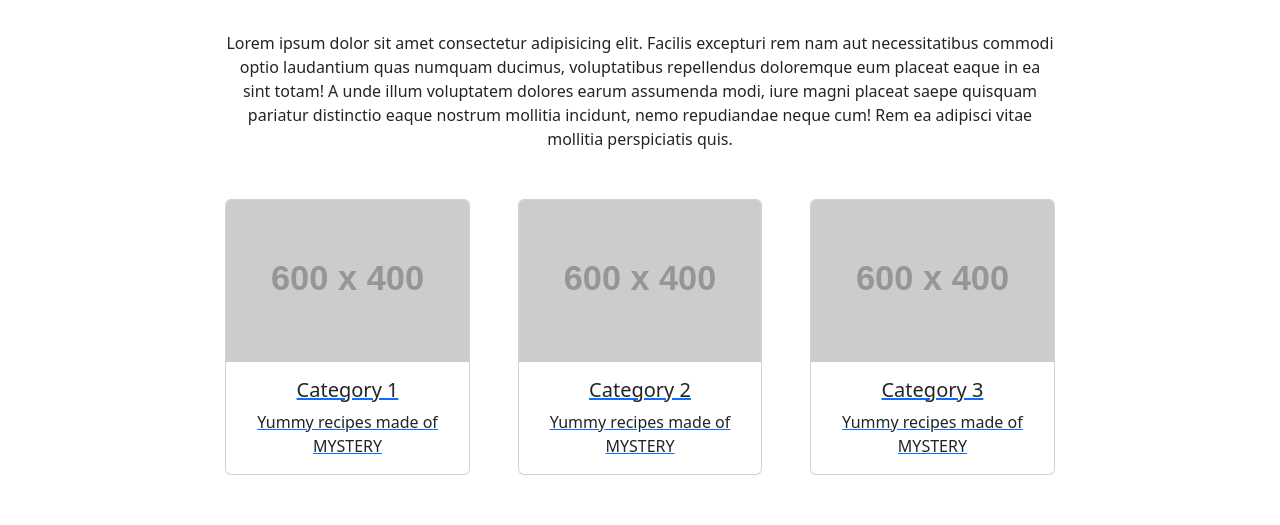
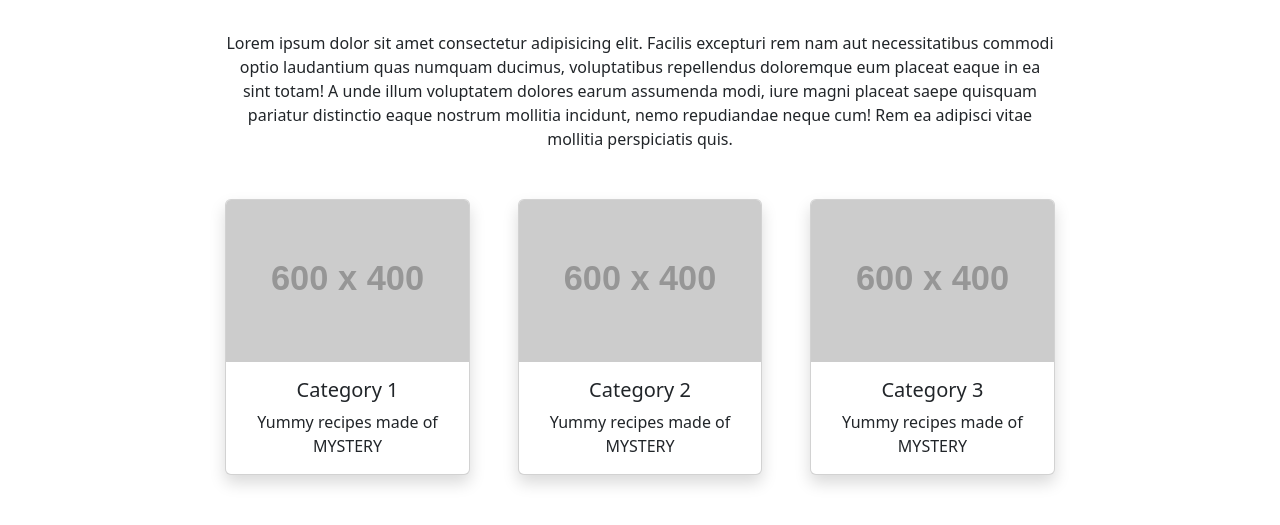
Before and after one commit to tamer4osman/WBS_CookBook, a plain HTML site: page layout.html in a window 1280 px wide. Shown: the part 161-686 px from the top of the page. Drawn offline with nearby package versions, Linux system fonts and the light colour scheme; placeholder pictures from the web are drawn by us.

Commit message:
added layout.css with styles for layout.html

```diff
--- /dev/null
+++ b/layout.css
@@ -0,0 +1,12 @@
+/* ---- CARDS ---- */
+a>.card {
+    transition: all 0.2s ease-in-out;
+}
+
+a>.card:hover {
+    transform: translateY(-0.5rem);
+}
+
+a:has(>.card) {
+    text-decoration: none;
+}
--- a/layout.html
+++ b/layout.html
@@ -7,6 +7,7 @@
     <title>Document</title>
     <link href="https://cdn.jsdelivr.net/npm/bootstrap@5.3.0/dist/css/bootstrap.min.css" rel="stylesheet"
         integrity="sha384-9ndCyUaIbzAi2FUVXJi0CjmCapSmO7SnpJef0486qhLnuZ2cdeRhO02iuK6FUUVM" crossorigin="anonymous">
+    <link rel="stylesheet" href="layout.css">
 </head>
 
 <body>
@@ -39,7 +40,7 @@
                     <!-- Card -->
                     <div class="col">
                         <a href="#">
-                            <div class="card h-100">
+                            <div class="card h-100 shadow">
                                 <img src="https://fakeimg.pl/600x400" class="card-img-top" alt="Category 1">
                                 <div class="card-body text-center">
                                     <h5 class="card-title">Category 1</h5>
@@ -51,7 +52,7 @@
                     <!-- Card -->
                     <div class="col">
                         <a href="#">
-                            <div class="card h-100">
+                            <div class="card h-100 shadow">
                                 <img src="https://fakeimg.pl/600x400" class="card-img-top" alt="Category 1">
                                 <div class="card-body text-center">
                                     <h5 class="card-title">Category 2</h5>
@@ -63,7 +64,7 @@
                     <!-- Card -->
                     <div class="col">
                         <a href="#">
-                            <div class="card h-100">
+                            <div class="card h-100 shadow">
                                 <img src="https://fakeimg.pl/600x400" class="card-img-top" alt="Category 1">
                                 <div class="card-body text-center">
                                     <h5 class="card-title">Category 3</h5>
```
